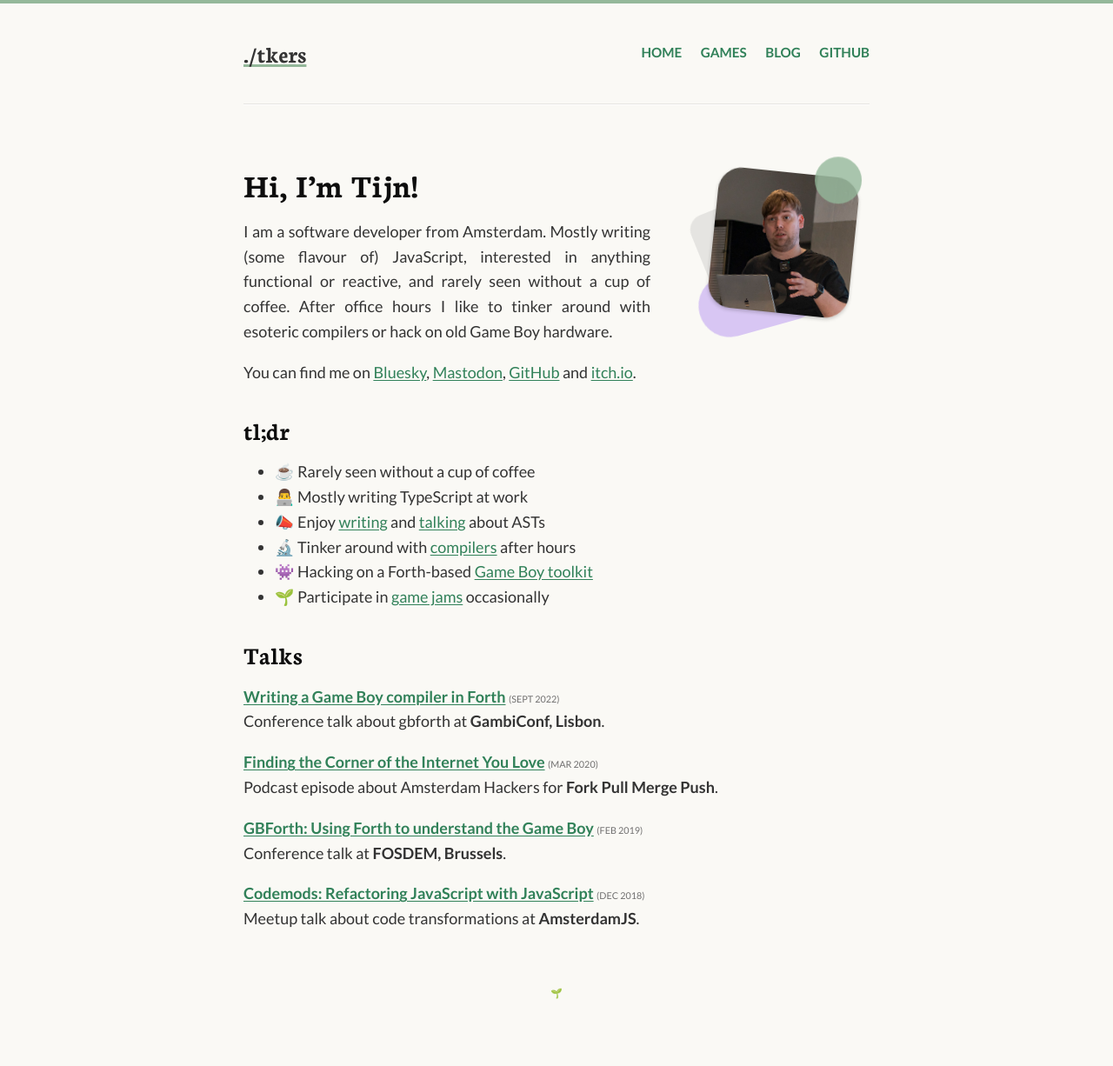
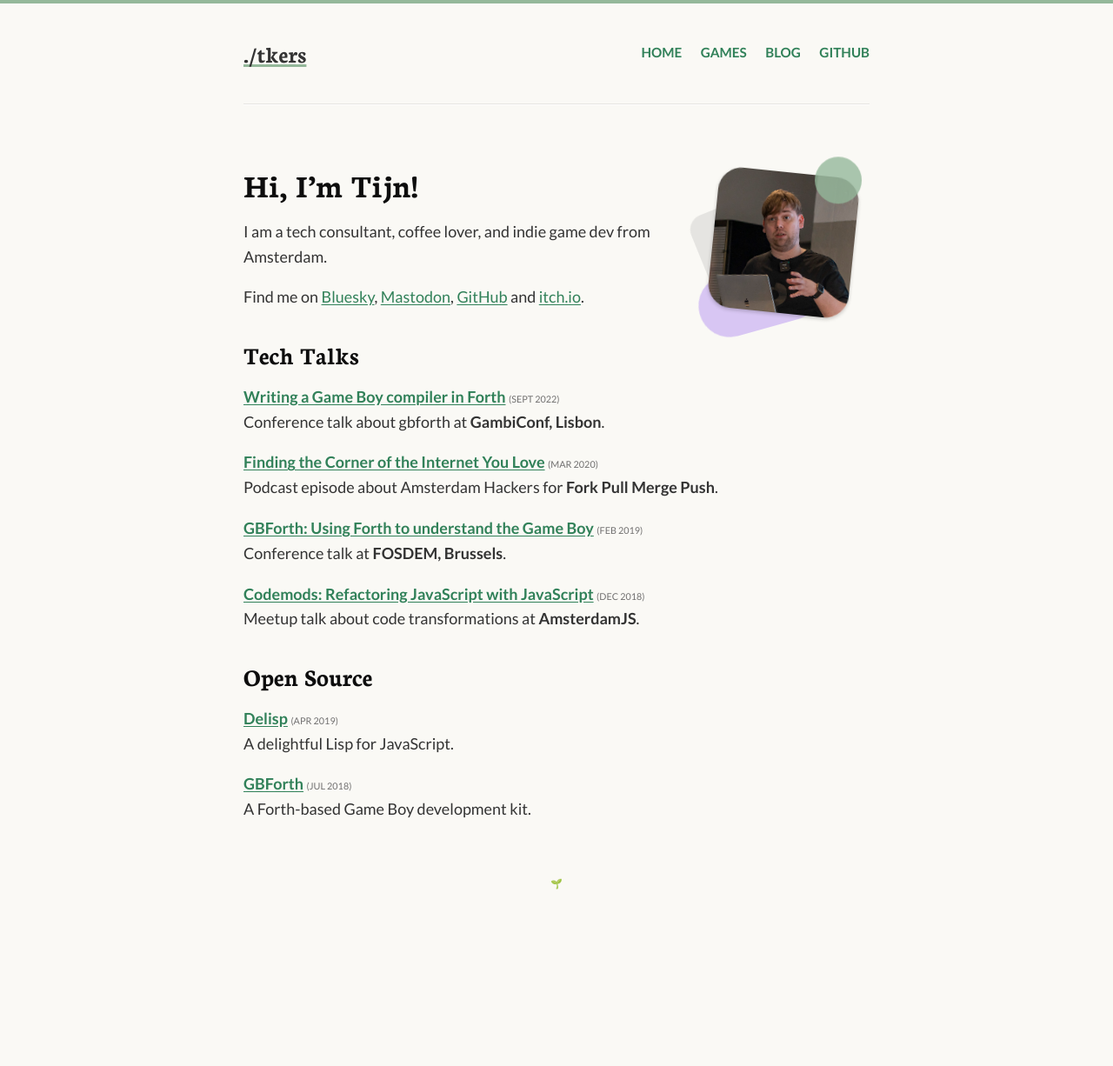
Before and after one commit to tkers/tkers.github.io, a Jekyll site: the page built from index.md, in a window 1280 px wide. Shown: the whole page at 87% size. Built offline with Jekyll 4.4.1, drawn with Linux system fonts in a browser that asks for light colours; our own code applies the rules of GitHub Pages for plain Markdown files; after the commit the page ends 1100 px from its top, so only the background shows below that.

Commit message:
Simplify homepage

```diff
--- a/_sass/typography.scss
+++ b/_sass/typography.scss
@@ -14,7 +14,7 @@ body {
   -webkit-font-smoothing: antialiased;
 }
 
-p {
+article p {
   text-align: justify;
   @media (max-width: 480px) {
     text-align: left;
--- a/index.md
+++ b/index.md
@@ -6,20 +6,20 @@ title: Home
 
 {% include portrait.html img="assets/img/lx42.jpg" %}
 
-I am a software developer from Amsterdam. Mostly writing (some flavour of) JavaScript, interested in anything functional or reactive, and rarely seen without a cup of coffee. After office hours I like to tinker around with esoteric compilers or hack on old Game Boy hardware.
+I am a tech consultant, coffee lover, and indie game dev from Amsterdam.
 
-You can find me on [Bluesky](https://bsky.app/profile/tkers.dev), [Mastodon](https://mastodon.gamedev.place/@tkers){:rel="me"}, [GitHub](https://github.com/tkers) and [itch.io](https://tkers.itch.io).
+Find me on [Bluesky](https://bsky.app/profile/tkers.dev), [Mastodon](https://mastodon.gamedev.place/@tkers){:rel="me"}, [GitHub](https://github.com/tkers) and [itch.io](https://tkers.itch.io).
 
-## tl;dr
+<!-- ## tl;dr
 
 - ☕️ Rarely seen without a cup of coffee
 - 👨‍💻 Mostly writing TypeScript at work
 - 📣 Enjoy [writing](https://www.reaktor.com/blog/an-introduction-to-codemods) and [talking](https://www.youtube.com/watch?v=xS7UrNPmYX8) about ASTs
 - 🔬 Tinker around with [compilers](https://github.com/liphe/delisp) after hours
 - 👾 Hacking on a Forth-based [Game Boy toolkit](https://github.com/ams-hackers/gbforth)
-- 🌱 Participate in [game jams](https://itch.io/c/3080540/game-jams) occasionally
+- 🌱 Participate in [game jams](https://itch.io/c/3080540/game-jams) occasionally -->
 
-## Talks
+## Tech Talks
 
 **[Writing a Game Boy compiler in Forth](https://www.youtube.com/watch?v=tax0DNC0ybI)** <small>(Sept 2022)</small>\
 Conference talk about gbforth at **GambiConf, Lisbon**.
@@ -32,3 +32,11 @@ Conference talk at **FOSDEM, Brussels**.
 
 **[Codemods: Refactoring JavaScript with JavaScript](https://www.youtube.com/watch?v=xS7UrNPmYX8)** <small>(Dec 2018)</small>\
 Meetup talk about code transformations at **AmsterdamJS**.
+
+## Open Source
+
+**[Delisp](https://delisp.org)** <small>(Apr 2019)</small>\
+A delightful Lisp for JavaScript.
+
+**[GBForth](https://gbforth.org)** <small>(Jul 2018)</small>\
+A Forth-based Game Boy development kit.
```
Also changed, not shown: games.md (+0 -8 lines).
